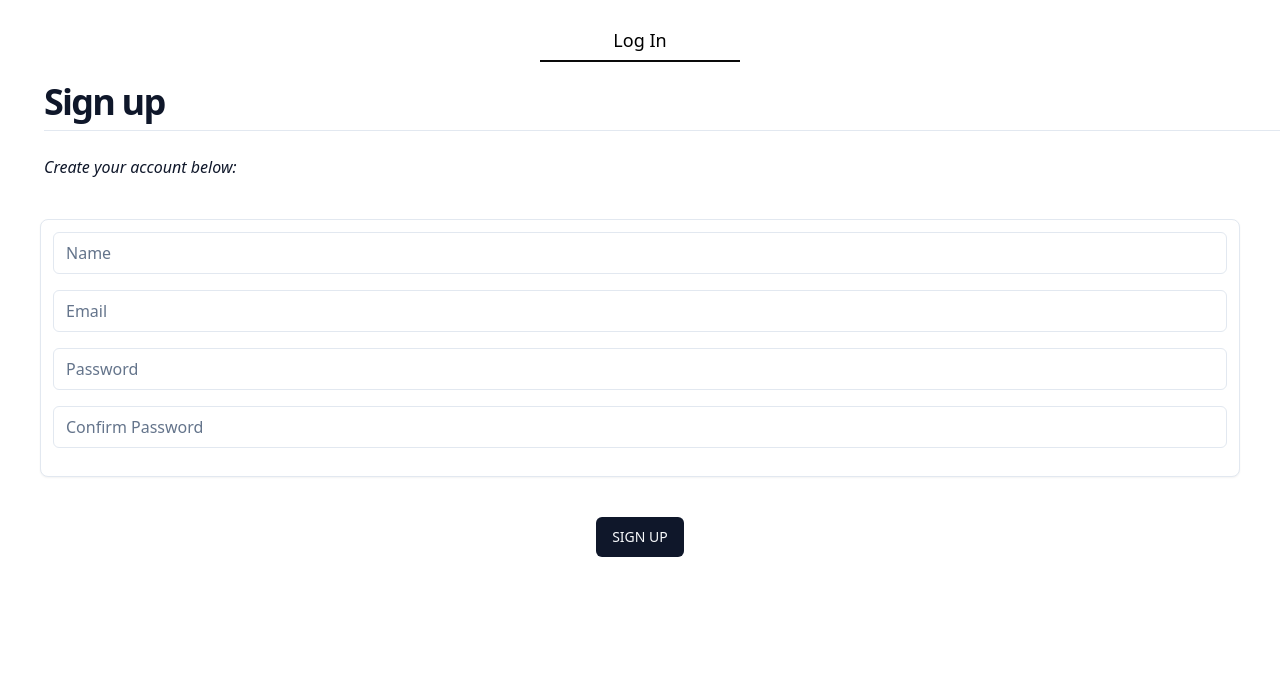
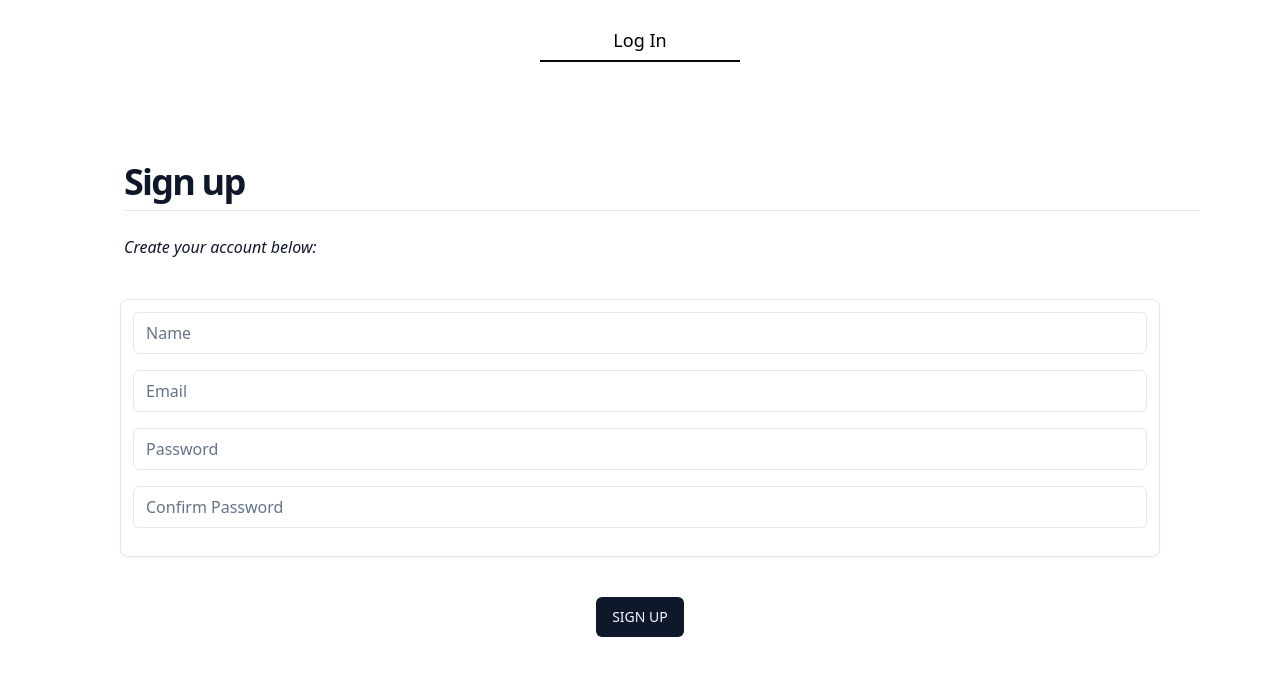
Before and after one commit to napogonowski/grapple-forge, a React (Create React App) app: page /technique in a window 1280 px wide. Both pictures are taken after a click on the button "Sign Up". Shown: the top 676 px of the page. Built offline with nearby package versions, Linux system fonts and the light colour scheme.

Commit message:
adding uniformaity to the pages

```diff
--- a/src/components/SignUpForm/SignUpForm.jsx
+++ b/src/components/SignUpForm/SignUpForm.jsx
@@ -40,8 +40,8 @@ export default class SignUpForm extends Component {
   render() {
     const disable = this.state.password !== this.state.confirm;
     return (
-      <div className="flex">
-        <div className="flex-1">
+      <div className="flex m-10">
+        <div className="flex-1 p-10">
           <h2 className="text-center md:text-left ml-11 mb-6 mt-10 scroll-m-20 border-b pb-2 text-4xl font-semibold tracking-tighter transition-colors first:mt-0">
             Sign up
           </h2>
```
